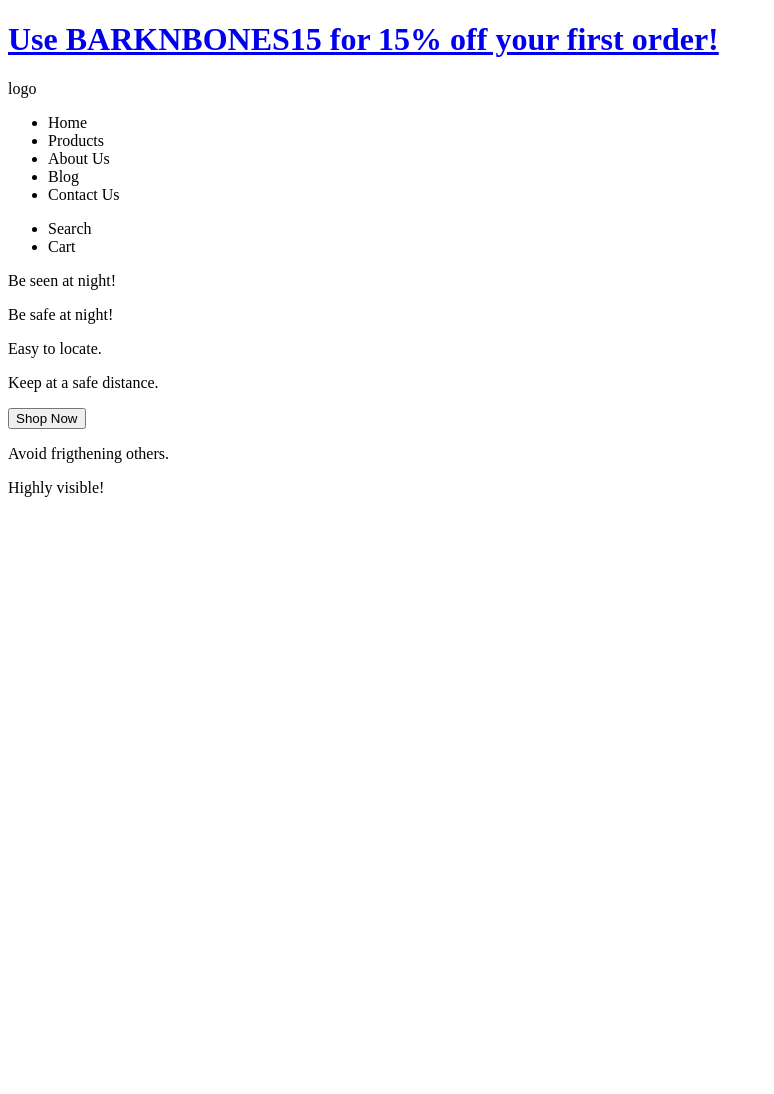
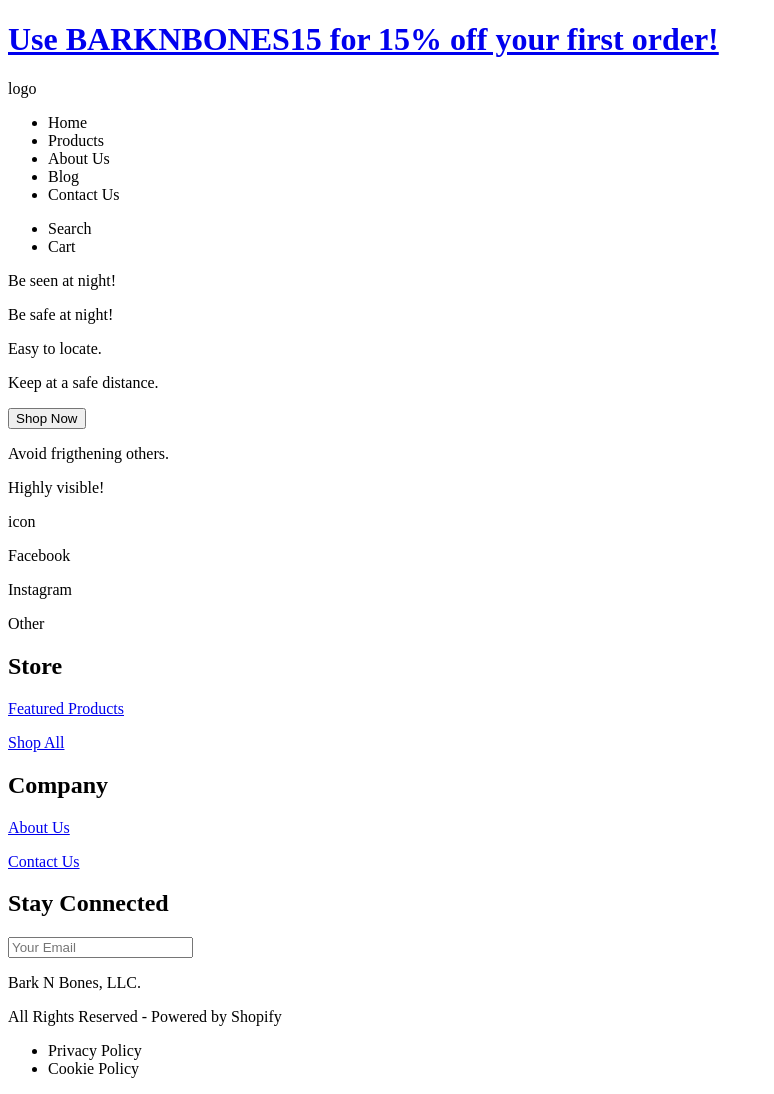
Before and after one commit to zacha0dev/web-learning, a plain HTML site: page proj1/index.html in a window 1280 px wide. Shown: the whole page, without its empty margins (0-774 px from the left). Before the commit the page ends 800 px from the top, so only its background shows below. Drawn offline with Linux system fonts and the light colour scheme.

Commit message:
add content

```diff
--- a/proj1/index.html
+++ b/proj1/index.html
@@ -29,7 +29,7 @@
                         <li class="navigation-links">Contact Us</li>
                     </ul>
                 </div>
-                <div class="navigation-manu-shopping-links">
+                <div class="navigation-menu-shopping-links">
                     <ul>
                         <li class="shopping-links">Search</li>
                         <li class="shopping-links">Cart</li>
@@ -75,12 +75,6 @@
                     <div class="banner-subject-box-row-five">
                         <p>Highly visible!</p>
                     </div>
-
-
-
-
-
-
                 </div>
             </div>
         </div>
@@ -93,6 +87,49 @@
         </div>
 
         <!-- Footer -->
-        <div class="footer"></div>
+        <div class="footer">
+            <div class="footer-content-wrapper">
+                <div class="footer-content">
+                    <div class="footer-content-box-socials"></div>
+                        <div class="footer-content-box-socials-logo">
+                            <p>icon</p>
+                        </div>
+                        <div class="footer-content-box-socials-icons">
+                            <p>Facebook</p>
+                            <p>Instagram</p>
+                            <p>Other</p>
+                        </div>
+                    <div class="footer-content-box-nav-links">
+                        <div class="footer-nav-link">
+                            <h2>Store</h2>
+                            <a href="#"><p>Featured Products</p></a>
+                            <a href="#"><p>Shop All</p></a>
+                        </div>
+                        <div class="footer-nav-link">
+                            <h2>Company</h2>
+                            <a href="#"><p>About Us</p></a>
+                            <a href="#"><p>Contact Us</p></a>
+                        </div>
+                        <div class="footer-nav-link">
+                            <h2>Stay Connected</h2>
+                            <form>
+                                <input type="text" placeholder="Your Email" name="email"/>
+                            </form>
+                        </div>
+                    </div>
+                </div>
+                <div class="site-data">
+                    <div class="site-data-brand">
+                        <p>Bark N Bones, LLC. <section>All Rights Reserved - Powered by Shopify</section></p>
+                    </div>
+                    <div class="site-data-content-policy-links">
+                        <ul>
+                            <li>Privacy Policy</li>
+                            <li>Cookie Policy</li>
+                        </ul>
+                    </div>
+                </div>
+            </div>
+        </div>
     </body>
 </html>
--- /dev/null
+++ b/proj1/resources/index.css
@@ -0,0 +1,61 @@
+
+/* Global Styling */
+* { }
+html { }
+body { }
+h1 { }
+h2 { }
+a { }
+p { }
+
+/* Class Styling */
+
+/* Call to Action */
+.call-to-action { }
+.call-to-action-content-wrapper { }
+
+/* Navigation Menu */
+.navigation-menu { }
+.navigation-menu-content-wrapper { }
+.navigation-menu-site-logo { }
+.navigation-menu-navigation-links { }
+.navigation-links { }
+.navigation-menu-shopping-links { }
+.shopping-links { }
+
+/* Absolute Navigation Option */
+.navigation-buttons { }
+.navigation-buttons-content-wrapper { }
+
+/* Website Banner */
+.banner { }
+.banner-content-wrapper { }
+.banner-subject-box { }
+.banner-subject-box-row-one { }
+.banner-subject-box-row-two { }
+.banner-subject-box-row-three { }
+.banner-subject-box-row-three-left { } /* I should look into changing the name from left/right - because in responsive design left or right could change to top/bottom */
+.banner-subject-box-row-three-left-subrow-one { }
+.banner-subject-box-row-three-left-subrow-two { a}
+.banner-subject-box-row-three-right { }
+.banner-subject-box-row-four { }
+.banner-subject-box-row-five { }
+
+/* Product Marketing Section */
+.body { }
+.body-product-section-one { }
+.body-product-section-two { }
+.body-product-section-three { }
+
+/* Footer */
+.footer { }
+.footer-content-wrapper { }
+.footer-content { }
+.footer-content-box-socials { }
+.footer-content-box-socials-logo { }
+.footer-content-box-socials-icons { }
+.footer-content-box-nav-links { }
+.footer-nav-link { }
+.site-data { }
+.site-data-brand { }
+.site-data-content-policy-links { }
```
